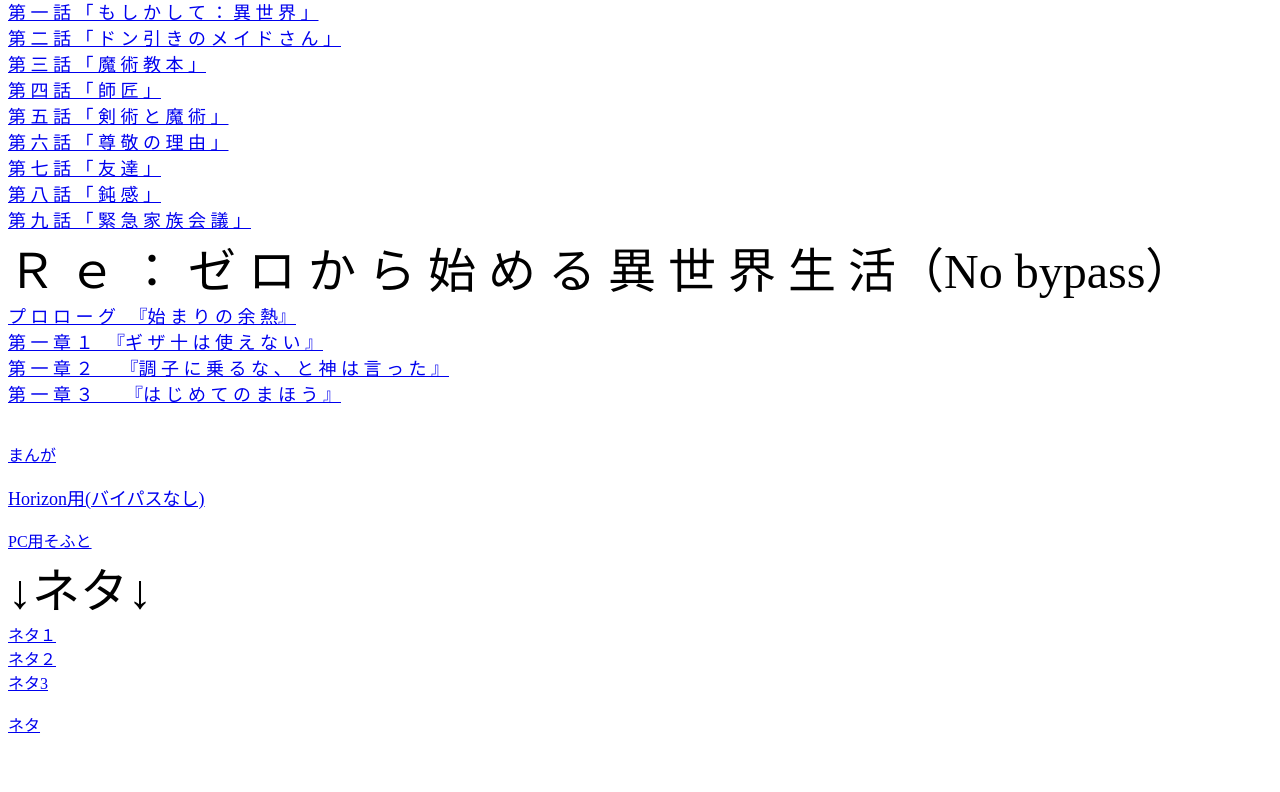
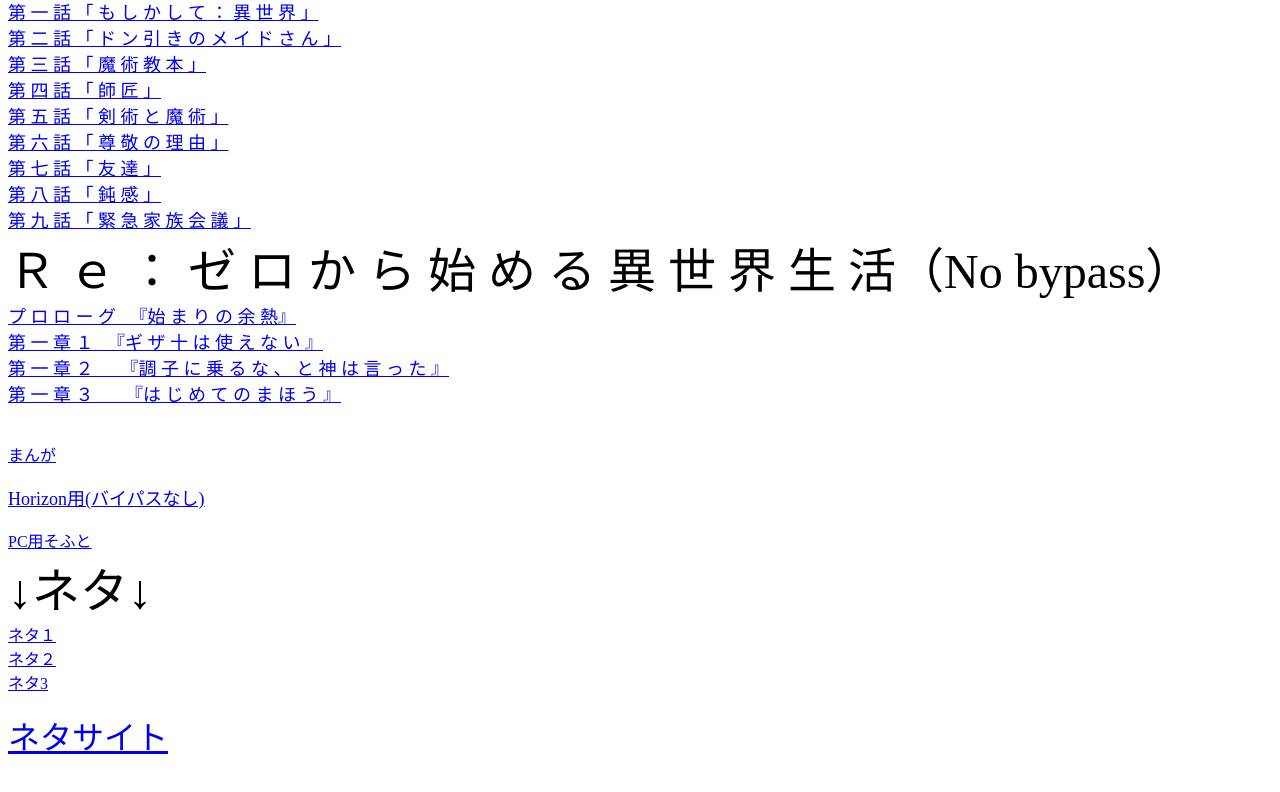
Before and after one commit to yoss1OwO/Antifilter, a plain HTML site: page index.html in a window 1280 px wide. Shown: the part 568-1360 px from the top of the page. Before the commit the page ends 1338 px from the top, so only its background shows below. Drawn offline with Linux system fonts and the light colour scheme.

Commit message:
Update index.html

```diff
--- a/index.html
+++ b/index.html
@@ -36,5 +36,5 @@
 <a href= "https://cdn.discordapp.com/attachments/896764244543021149/896764913836507147/2021-10-09_04-57-54_Trim.zip" >ネタ２</a><br>
 <a href= "https://cdn.discordapp.com/attachments/896764244543021149/896765133391552532/8bf112ca-c1d1-49a2-9a88-0c1e7cf77708.zip" >ネタ3</a><br>
 <br>
-<a href= "https://yoss1owo.github.io/error/" >ネタ</a><br>
+<font size="6"><a href= "https://yoss1owo.github.io/error/" >ネタサイト</a><br></font>
 <br>
```
